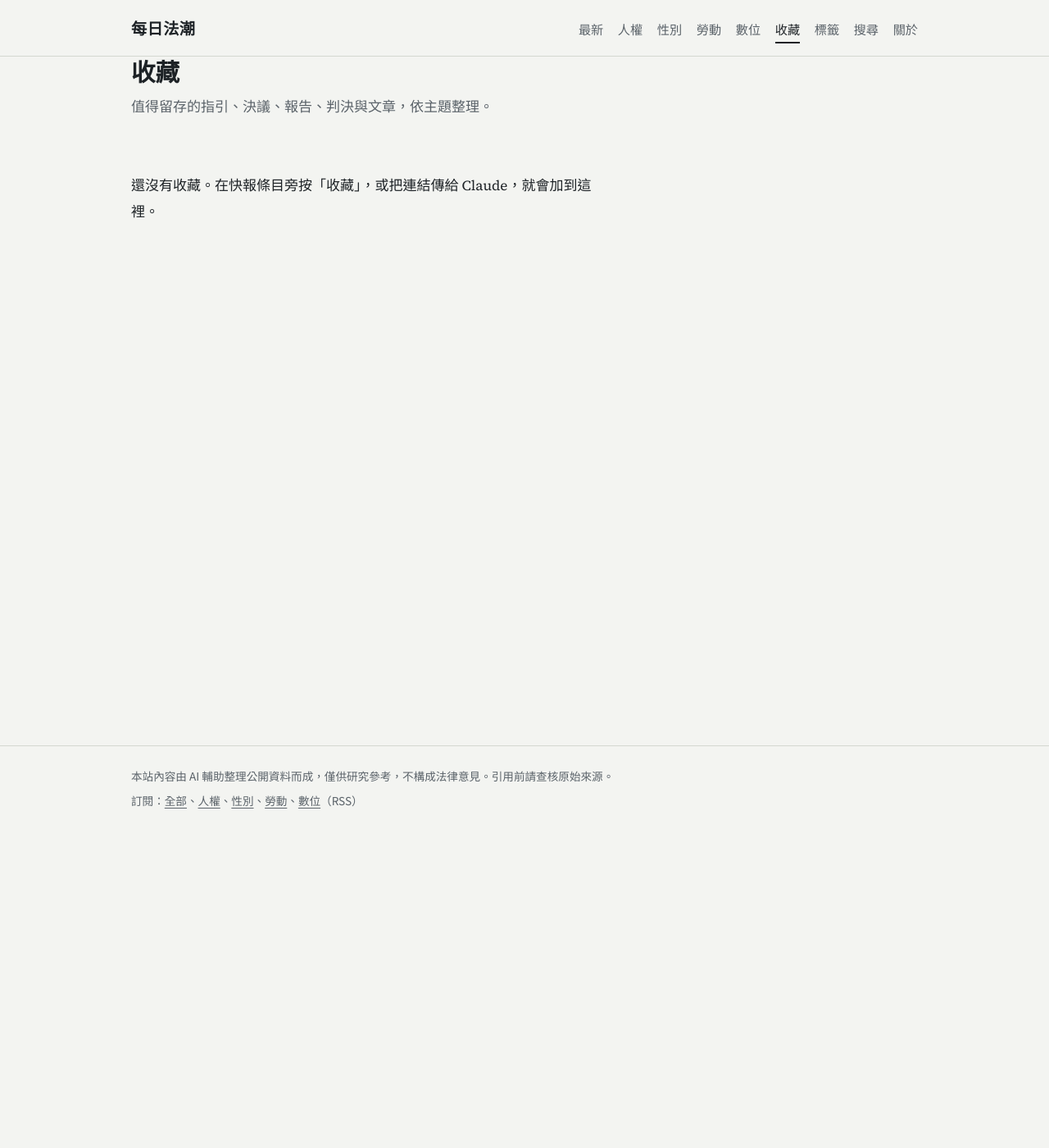
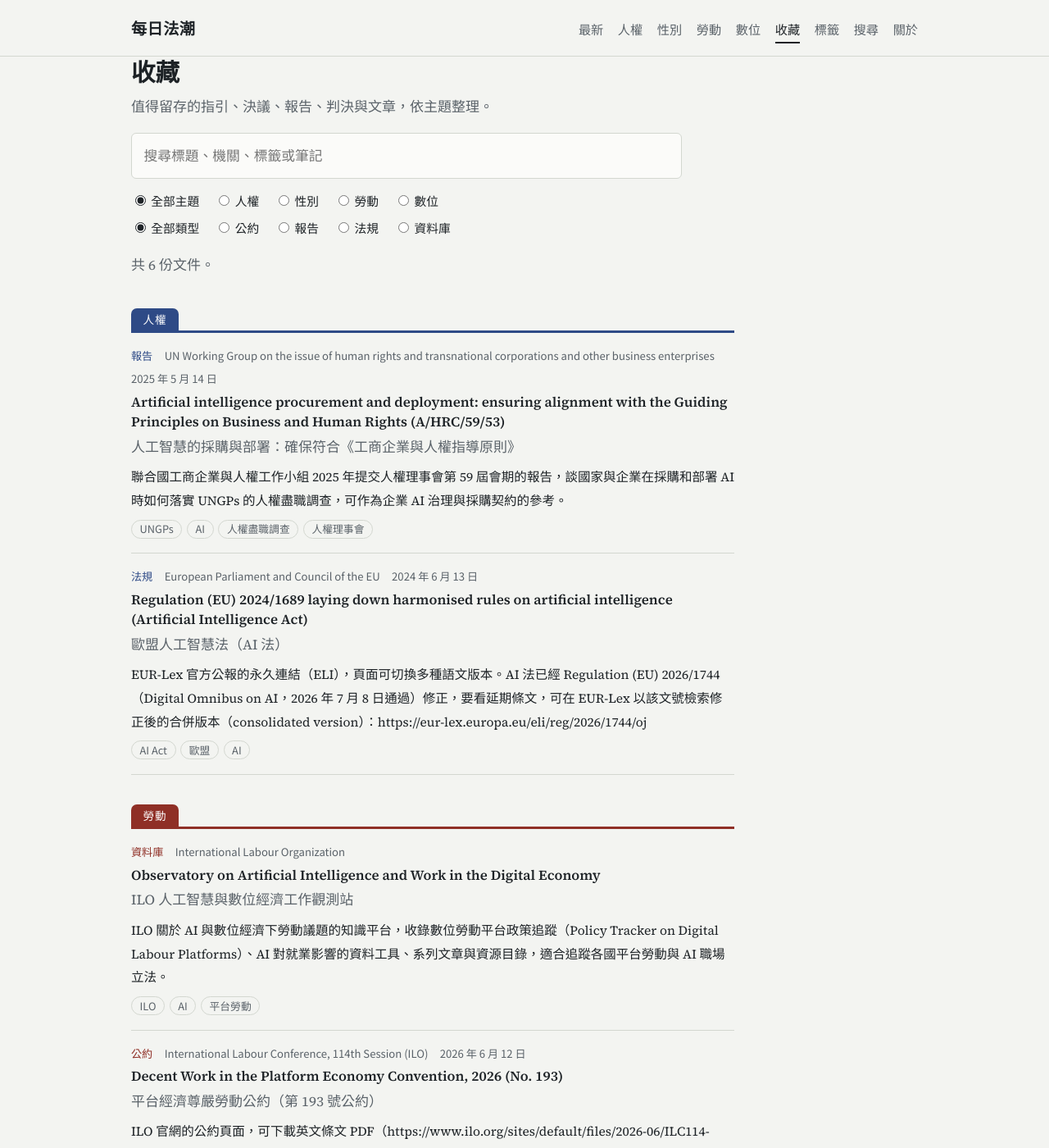
Before and after one commit to chadfan1004/Newsletter-for-international-human-rights-law-gender-theory-and-labour-law, a Jekyll site: the page built from library.html, in a window 1280 px wide and 1400 px high. Shown: the whole window at 82% size. Built offline with Jekyll 4.4.1, drawn with Linux system fonts in a browser that asks for light colours; some of the changed text lies outside the part shown.

Commit message:
Add 6 library items (EU, ILO, UN)

```diff
--- /dev/null
+++ b/_data/library/20261021-110500-digital.yml
@@ -0,0 +1,16 @@
+status: 已整理
+title: Regulation (EU) 2024/1689 laying down harmonised rules on artificial intelligence (Artificial Intelligence Act)
+title_zh: 歐盟人工智慧法（AI 法）
+type: 法規
+issuer: European Parliament and Council of the EU
+date: '2024-06-13'
+sections:
+- digital
+- human-rights
+tags:
+- AI Act
+- 歐盟
+- AI
+url: https://eur-lex.europa.eu/eli/reg/2024/1689/oj
+note: EUR-Lex 官方公報的永久連結（ELI），頁面可切換多種語文版本。AI 法已經 Regulation (EU) 2026/1744（Digital Omnibus on AI，2026 年 7 月 8 日通過）修正，要看延期條文，可在 EUR-Lex 以該文號檢索修正後的合併版本（consolidated version）：https://eur-lex.europa.eu/eli/reg/2026/1744/oj
+added: '2026-10-21'
--- /dev/null
+++ b/_data/library/20261021-110501-labour.yml
@@ -0,0 +1,16 @@
+status: 已整理
+title: Directive (EU) 2024/2831 on improving working conditions in platform work
+title_zh: 歐盟改善平台工作勞動條件指令（平台工作指令）
+type: 法規
+issuer: European Parliament and Council of the EU
+date: '2024-10-23'
+sections:
+- labour
+- digital
+tags:
+- 平台勞動
+- 歐盟
+- 演算法
+url: https://eur-lex.europa.eu/eli/dir/2024/2831/oj
+note: EUR-Lex 官方公報的永久連結（ELI），頁面可切換多種語文版本。規範平台工作者的僱傭關係推定與演算法管理，是平台勞動與 AI 職場治理的核心歐盟立法；指令須由成員國轉化為內國法。
+added: '2026-10-21'
--- /dev/null
+++ b/_data/library/20261021-110502-digital.yml
@@ -0,0 +1,16 @@
+status: 已整理
+title: Regulation (EU) 2016/679 on the protection of natural persons with regard to the processing of personal data and on the free movement of such data (General Data Protection Regulation)
+title_zh: 歐盟一般資料保護規則（GDPR）
+type: 法規
+issuer: European Parliament and Council of the EU
+date: '2016-04-27'
+sections:
+- digital
+tags:
+- GDPR
+- 個資
+- 歐盟
+- 資料跨境
+url: https://eur-lex.europa.eu/eli/reg/2016/679/oj
+note: EUR-Lex 官方公報的永久連結（ELI），頁面可切換多種語文版本。2016 年 5 月 4 日刊登於官方公報，取代 Directive 95/46/EC；處理個資保護與資料跨境傳輸問題時的基本參照。
+added: '2026-10-21'
--- /dev/null
+++ b/_data/library/20261021-110503-labour.yml
@@ -0,0 +1,15 @@
+status: 已整理
+title: Decent Work in the Platform Economy Convention, 2026 (No. 193)
+title_zh: 平台經濟尊嚴勞動公約（第 193 號公約）
+type: 公約
+issuer: International Labour Conference, 114th Session (ILO)
+date: '2026-06-12'
+sections:
+- labour
+- digital
+tags:
+- ILO
+- 平台勞動
+url: https://www.ilo.org/resource/record-decisions/convention-concerning-decent-work-platform-economy-2026
+note: ILO 官網的公約頁面，可下載英文條文 PDF（https://www.ilo.org/sites/default/files/2026-06/ILC114-Instrument%20C.193-EN.pdf）。日期依大會表決結果文件（2026 年 6 月 12 日）。標準制定委員會第二次討論報告：https://www.ilo.org/resource/record-proceedings/ilc/ilc114/report-standard-setting-committee-decent-work-platform-economy-second 。正式條文之後也會收錄於 NORMLEX，可用「C193」檢索。
+added: '2026-10-21'
--- /dev/null
+++ b/_data/library/20261021-110504-labour.yml
@@ -0,0 +1,15 @@
+status: 已整理
+title: Observatory on Artificial Intelligence and Work in the Digital Economy
+title_zh: ILO 人工智慧與數位經濟工作觀測站
+type: 資料庫
+issuer: International Labour Organization
+sections:
+- labour
+- digital
+tags:
+- ILO
+- AI
+- 平台勞動
+url: https://www.ilo.org/artificial-intelligence-and-work-digital-economy
+note: ILO 關於 AI 與數位經濟下勞動議題的知識平台，收錄數位勞動平台政策追蹤（Policy Tracker on Digital Labour Platforms）、AI 對就業影響的資料工具、系列文章與資源目錄，適合追蹤各國平台勞動與 AI 職場立法。
+added: '2026-10-21'
--- /dev/null
+++ b/_data/library/20261021-110505-human-rights.yml
@@ -0,0 +1,17 @@
+status: 已整理
+title: 'Artificial intelligence procurement and deployment: ensuring alignment with the Guiding Principles on Business and Human Rights (A/HRC/59/53)'
+title_zh: 人工智慧的採購與部署：確保符合《工商企業與人權指導原則》
+type: 報告
+issuer: UN Working Group on the issue of human rights and transnational corporations and other business enterprises
+date: '2025-05-14'
+sections:
+- human-rights
+- digital
+tags:
+- UNGPs
+- AI
+- 人權盡職調查
+- 人權理事會
+url: https://documents.un.org/doc/undoc/gen/g25/070/16/pdf/g2507016.pdf
+note: 聯合國工商企業與人權工作小組 2025 年提交人權理事會第 59 屆會期的報告，談國家與企業在採購和部署 AI 時如何落實 UNGPs 的人權盡職調查，可作為企業 AI 治理與採購契約的參考。
+added: '2026-10-21'
```
Also changed, not shown: LIBRARY.md (+1 -1 lines).
